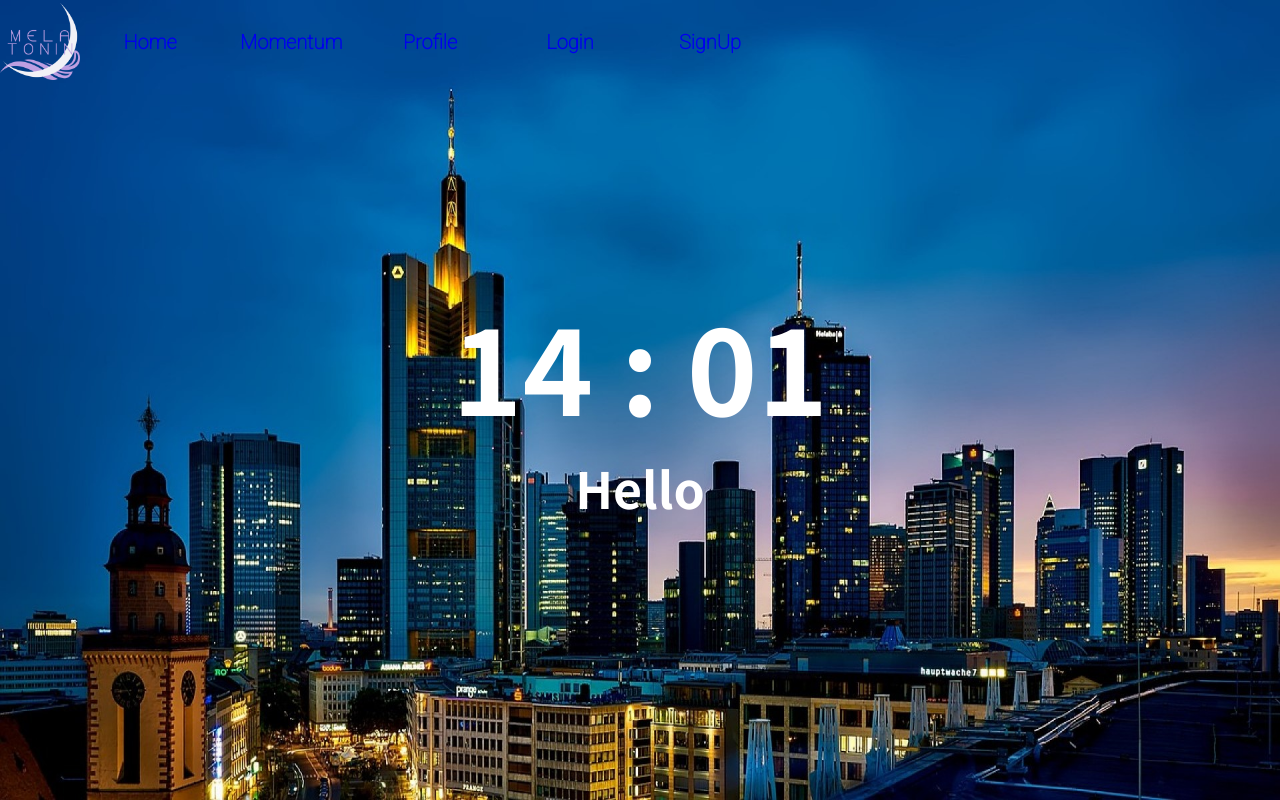
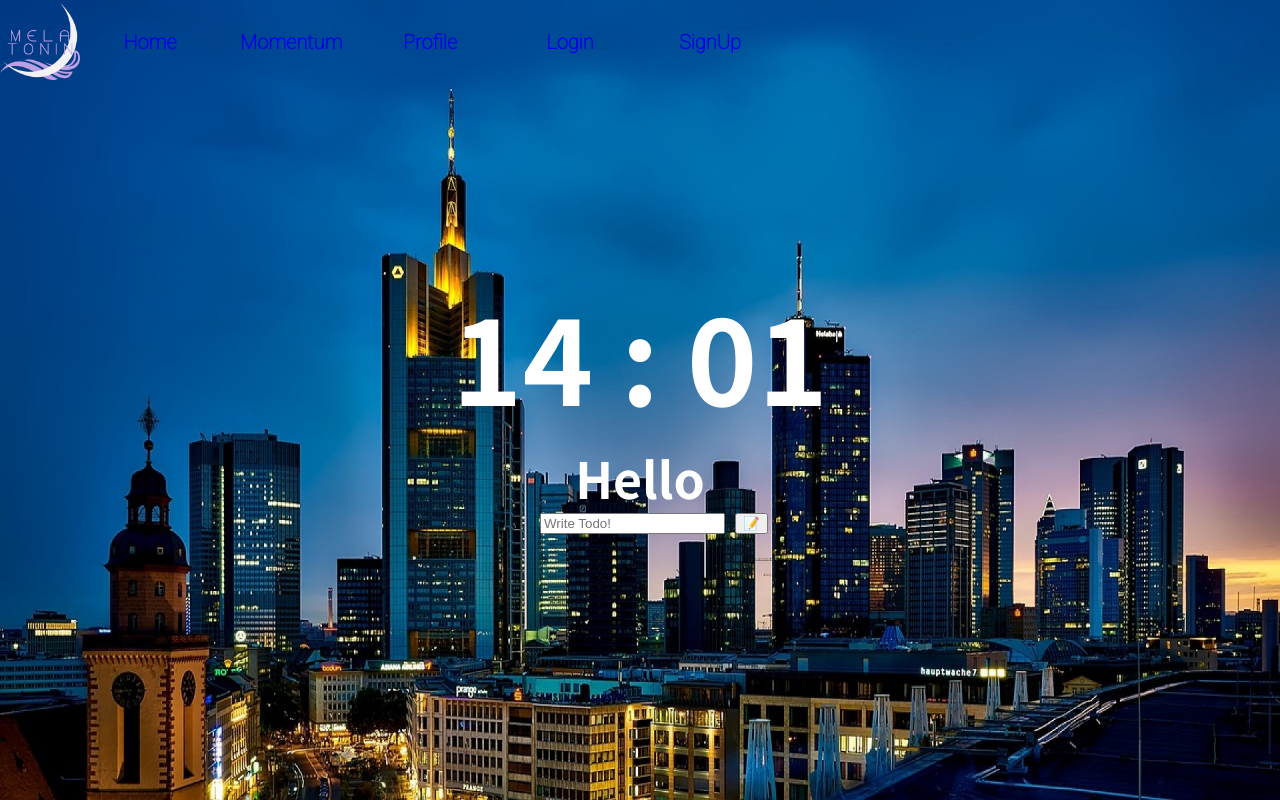
Before and after one commit to MELATONIN99/Melatonin, a React (Create React App) app: page /momentum in a window 1280 px wide. Built offline with nearby package versions, Linux system fonts and the light colour scheme; the HTML template or start-up script is replaced by a standard one.

Commit message:
feat. Todo 컴포넌트 사용자입력값 Firebase DB에 저장 기능

```diff
--- /dev/null
+++ b/src/component/todo.js
@@ -0,0 +1,54 @@
+import { useState } from "react";
+import { auth, db } from "../firebase/firebase";
+import { addDoc, collection, updateDoc } from "firebase/firestore";
+import styled from "styled-components";
+
+const Form = styled.form`
+  display: flex;
+  position: static;
+  flex-direction: row;
+  gap: 10px;
+  max-width: 200px;
+  width: 60%;
+`;
+
+
+
+export default function Todo() {
+    const user = auth.currentUser;
+    const userId = user ? user.uid : null;
+
+    const [todo, setTodo] = useState("");
+
+    const handleTodoChange = e => {
+        setTodo(e.target.value);
+    };
+
+    const writeTodo = async(e) => {
+        e.preventDefault();
+        if( todo === "" || todo.length >20) return;
+        try {
+            await addDoc(collection(db, "todo"), {
+                todo,
+                createAt: Date.now(),
+                username: user.displayName || "Anonymous",
+                userId,
+            });
+            setTodo("");
+        } catch(e){
+            console.log(e);
+        }
+  };
+
+    return(
+        <Form onSubmit = {writeTodo}>
+            <input type="text"
+            required
+            value={todo}
+            onChange={handleTodoChange}
+            placeholder="Write Todo!"
+            />
+            <button type="submit">📝</button>
+        </Form>
+    );
+    };
--- a/src/firebase/firebase.js
+++ b/src/firebase/firebase.js
@@ -20,6 +20,6 @@ const auth = getAuth(app);
 const firestore = getFirestore(app);
 const storage = getStorage(app);
 const analytics = getAnalytics(app);
+const db = getFirestore(app);
 
-
-export { app, auth, firestore, storage, analytics };
+export { app, auth, firestore, storage, analytics, db };
--- a/src/routes/momentum.js
+++ b/src/routes/momentum.js
@@ -2,6 +2,7 @@ import styled from "styled-components";
 import Background from "../component/background"
 import { auth } from "../firebase/firebase";
 import Clock from "../component/clock";
+import Todo from "../component/todo";
 
 
 
@@ -48,6 +49,7 @@ if ( user !== null) {
             <Clock/>
         </ClockWrapper>
        <Greeting>Hello {displayName}</Greeting>
+       <Todo/>
        </Overlay>
     </div>
     )
```
